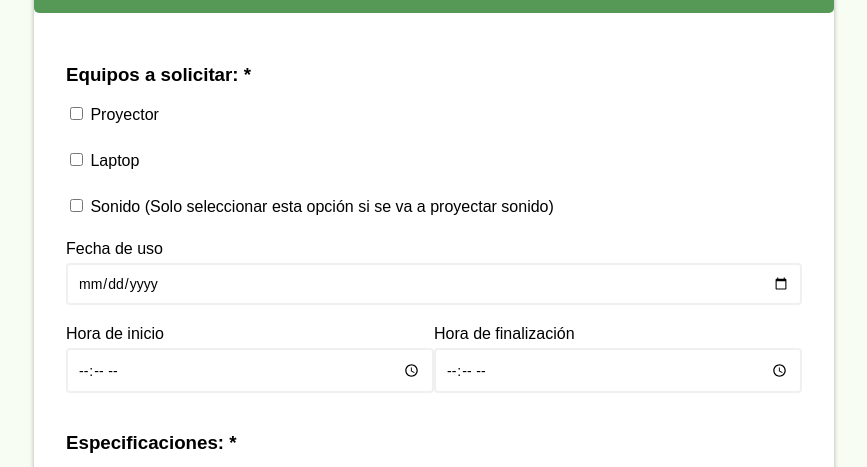
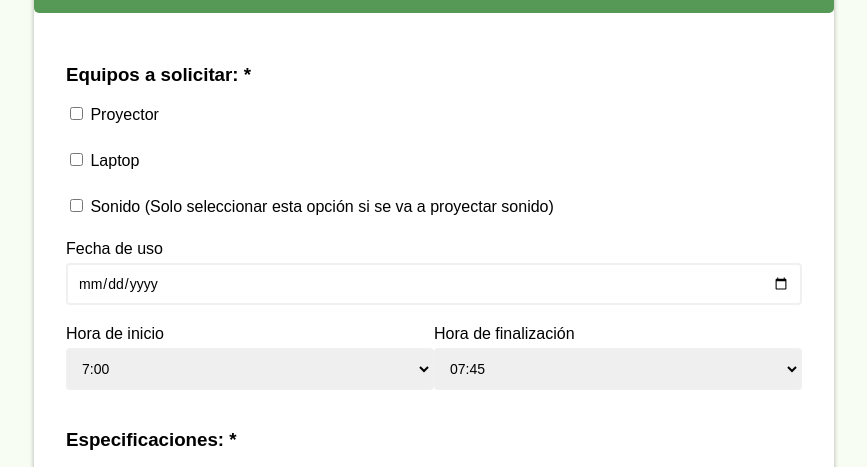
Before and after one commit to LiannyFer2/Audiovisuales---UTESA, a website built with Vite: page index.html in a window 1280 px wide. Shown: the part 326-793 px from the top of the page, without its empty margins (206-1073 px from the left). Built offline with nearby package versions, Linux system fonts and the light colour scheme; some icons are missing.

Commit message:
select hora

```diff
--- a/index.html
+++ b/index.html
@@ -81,7 +81,30 @@
       <div class="aside-inputs">
         <div class="form-control">
           <label for="hora_inicio">Hora de inicio</label>
-          <input type="time" name="horaInicio" id="hora_inicio" required />
+
+          <select class="horas"  name="horaInicio" id="hora_inicio" required >
+            <option value="7:00">7:00</option>
+            <option value="7:45">07:45</option>
+            <option value="8:30">08:30</option>
+            <option value="9:15">09:15</option>
+            <option value="10:00">10:00</option>
+            <option value="10:45">10:45</option>
+            <option value="11:30">11:30</option>
+            <option value="12:15">12:15</option>
+            <option value="13:00">13:00</option>
+            <option value="13:45">13:45</option>
+            <option value="14:30">14:30</option>
+            <option value="15:15">15:15</option>
+            <option value="16:00">16:00</option>
+            <option value="16:45">16:45</option>
+            <option value="17:30">17:30</option>
+            <option value="18:15">18:15</option>
+            <option value="19:00">19:00</option>
+            <option value="19:45">19:45</option>
+            <option value="20:30">20:30</option>
+            <option value="21:15">21:15</option>
+            <option value="22:00">22:00</option>
+            </select>
           <i class="fas fa-check-circle"></i>
           <i class="fas fa-exclamation-circle"></i>
           <small>Error message</small>
@@ -89,7 +112,28 @@
 
         <div class="form-control">
           <label for="hora_fin">Hora de finalización</label>
-          <input type="time" name="horaFinal" id="hora_fin" required />
+          <select class="horas"  name="horaInicio" id="hora_inicio" required >
+            <option value="7:45">07:45</option>
+            <option value="8:30">08:30</option>
+            <option value="9:15">09:15</option>
+            <option value="10:00">10:00</option>
+            <option value="10:45">10:45</option>
+            <option value="11:30">11:30</option>
+            <option value="12:15">12:15</option>
+            <option value="13:00">13:00</option>
+            <option value="13:45">13:45</option>
+            <option value="14:30">14:30</option>
+            <option value="15:15">15:15</option>
+            <option value="16:00">16:00</option>
+            <option value="16:45">16:45</option>
+            <option value="17:30">17:30</option>
+            <option value="18:15">18:15</option>
+            <option value="19:00">19:00</option>
+            <option value="19:45">19:45</option>
+            <option value="20:30">20:30</option>
+            <option value="21:15">21:15</option>
+            <option value="22:00">22:00</option>
+            </select>
           <i class="fas fa-check-circle"></i>
           <i class="fas fa-exclamation-circle"></i>
           <small>Error message</small>
--- a/style.css
+++ b/style.css
@@ -14,6 +14,8 @@ body {
 }
 
 /* Utils */
+
+
 
 .container {
   background-color: #fff;
@@ -47,12 +49,14 @@ body {
   flex-direction: column;
   gap: 0.25rem;
   margin-bottom: 1rem;
+
 }
 
 /* Info  */
 
 .info {
   color: #fff;
+
   padding: 1rem;
   border-radius: 5px;
   text-align: center;
@@ -112,9 +116,10 @@ body {
 .form-control label {
   display: inline-block;
   margin-bottom: 5px;
+
 }
 
-.form-control input {
+.form-control input, select {
   border: 2px solid #f0f0f0;
   border-radius: 4px;
   display: block;
```
